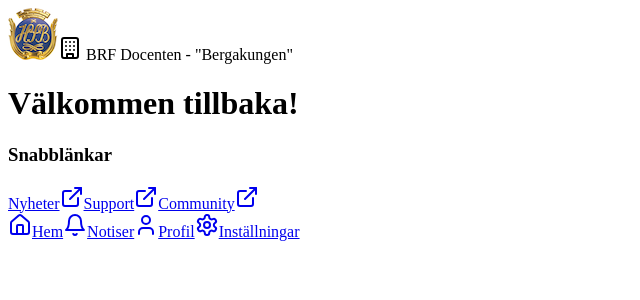
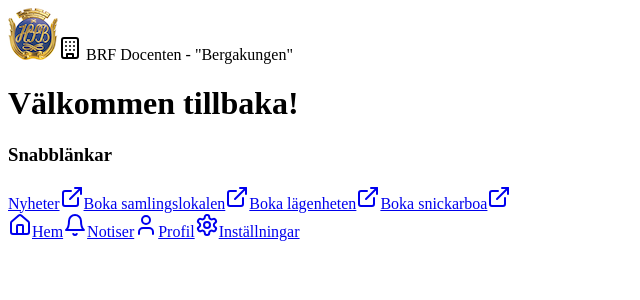
Before and after one commit to serrasoft/ProgressiveWebPwa, a React (Vite) app in the folder client/: page / in a window 1280 px wide. Shown: the top 300 px of the page, without its empty margins (0-640 px from the left). Built offline with nearby package versions, Linux system fonts and the light colour scheme.

Commit message:
Update Home page quick links
Replit-Commit-Author: Agent
Replit-Commit-Session-Id: 35e74662-55ba-4a99-aa9e-ff4aa08b5351
Replit-Commit-Screenshot-Url: https://storage.googleapis.com/screenshot-production-us-central1/c1dc7072-e06d-401c-a63b-360835b4c108/3590a95a-7c3c-421e-aecd-ef09a08edd97.jpg

```diff
--- a/client/src/pages/home.tsx
+++ b/client/src/pages/home.tsx
@@ -4,8 +4,9 @@ import { useLocation } from "wouter";
 
 const quickLinks = [
   { title: "Nyheter", href: "https://www.hsb.se/sodertorn/brf/docenten/nyheter/" },
-  { title: "Support", href: "https://support.example.com" },
-  { title: "Community", href: "https://community.example.com" },
+  { title: "Boka samlingslokalen", href: "https://mail.docenten.se/bokning/samlingslokalen/" },
+  { title: "Boka lägenheten", href: "https://mail.docenten.se/bokning/docenten/lagenheten/" },
+  { title: "Boka snickarboa", href: "https://mail.docenten.se/bokning/docenten/snickarboa/" },
 ];
 
 export default function Home() {
```
